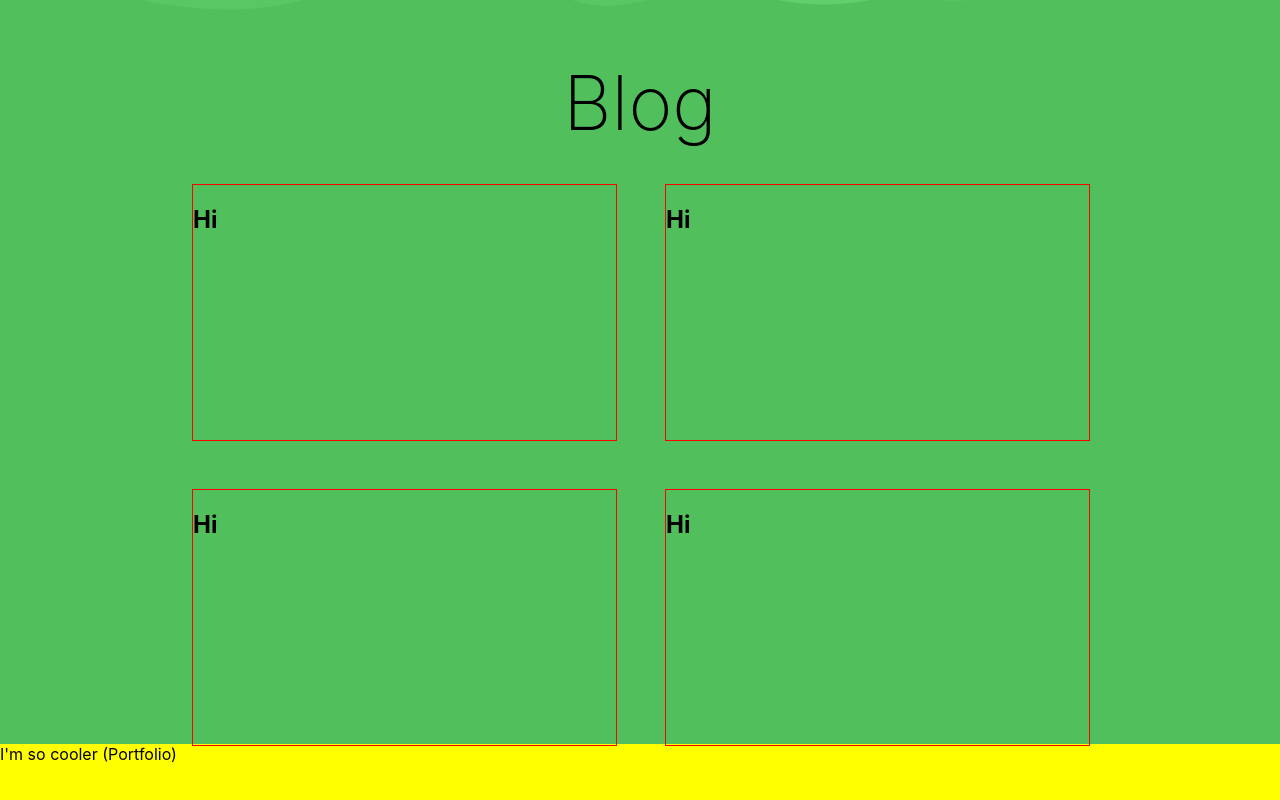
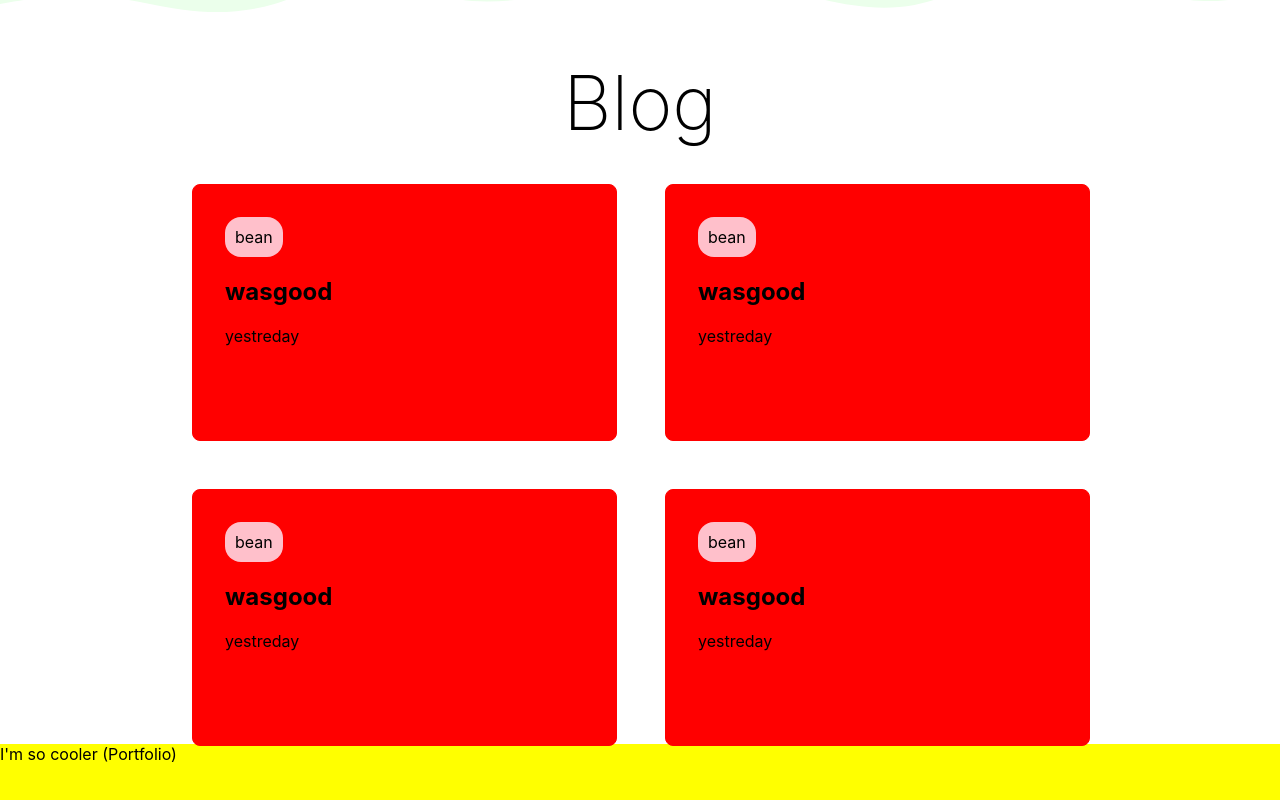
Before and after one commit to tathyagarg/tathyagarg.github.io, a React (Create React App) app: page / in a window 1280 px wide. Shown: the part 856-1656 px from the top of the page. Built offline with nearby package versions, Linux system fonts and the light colour scheme.

Commit message:
Made modifications to blog section

```diff
--- a/package.json
+++ b/package.json
@@ -1,6 +1,7 @@
 {
   "name": "portfolio",
   "version": "0.1.0",
+  "homepage": "https://tathyagarg.github.io",
   "private": true,
   "dependencies": {
     "@testing-library/jest-dom": "^5.17.0",
@@ -14,6 +15,8 @@
     "web-vitals": "^2.1.4"
   },
   "scripts": {
+    "predeploy": "npm run build",
+    "deploy": "gh-pages -d build",
     "start": "react-scripts start",
     "build": "react-scripts build",
     "test": "react-scripts test",
@@ -36,5 +39,8 @@
       "last 1 firefox version",
       "last 1 safari version"
     ]
+  },
+  "devDependencies": {
+    "gh-pages": "^6.1.1"
   }
 }
--- a/src/components/aboutme.js
+++ b/src/components/aboutme.js
@@ -1,4 +1,4 @@
-import React, {Component} from "react";
+import React from "react";
 import {Link} from "react-router-dom";
 import styled from "styled-components";
 
@@ -48,15 +48,14 @@ const Section = styled.section`
         bottom: 0;
         left: 0;
         right: 0;
-        background: linear-gradient(to bottom, rgba(0,0,0,0) 0%,rgba(145, 255, 157, 1) 100%);
+        background: linear-gradient(to bottom, rgba(145, 255, 157, 0) 0%,rgba(145, 255, 157, 1) 100%);
         height: 10%;
     }
 `
 // Transition into #91ff9d
 
 
-class AboutMeSection extends Component {
-    render() {
+function AboutMeSection() {
     return (
         <Section>
             <IntroductionLink to="/aboutme">
@@ -69,7 +68,6 @@ class AboutMeSection extends Component {
             </div>
         </Section>
     )
-    };
 }
 
 export default AboutMeSection
--- a/src/components/blog.js
+++ b/src/components/blog.js
@@ -1,11 +1,11 @@
-import React, {Component} from "react";
+import React from "react";
 import styled from "styled-components";
 import {Link} from "react-router-dom";
 import Waves from "../waves-1.svg";
 
 const MainDiv = styled.div`
     height: 100vh;
-    background-color: #50bf5c;
+    background-color: #ffffff;
     display: flex;
     justify-content: center;
 `
@@ -28,39 +28,59 @@ const Blogs = styled.div`
     width: 70%;
 `
 
-const BlogView = styled.div`
-    height: 100%;
-    width: 100%;
-    border: red solid 1px;
-    display: block;
-`
+function BlogView({contents}) {
+    const [head, date, color, tag] = contents;
 
-class BlogSection extends Component {
-    render() {
+    return (
+        <div style={{height: "100%", width: "100%", border: "red solid 1px", display: "block", backgroundColor: color, borderRadius: "0.5em"}}>
+            <div style={{margin: "2rem"}}>
+                <div style={{backgroundColor: "pink", display: "inline-block", height: "fit-content", borderRadius: "1em"}}>
+                    <p style={{margin: "10px"}}>{tag}</p>
+                </div>
+                <h1>{head}</h1>
+                <p>{date}</p>
+            </div>
+        </div>
+    )
+}
+
+function BlogSection() {
+    const content1 = blog1_contents();
+    const content2 = blog2_contents();
+    const content3 = blog3_contents();
+    const content4 = blog4_contents();
+
     return (
         <section>
             <img src={Waves} alt="Waves" style={{marginTop: "0", width: "100%", position: "absolute"}}></img>
             <MainDiv>
                 <Header>Blog</Header>
                 <Blogs>
-                        {/* These BlogViews will be automated to get their contents from a function */}
-                        <BlogView>
-                            <h1>Hi</h1>
-                        </BlogView>
-                        <BlogView>
-                            <h1>Hi</h1>
-                        </BlogView>
-                        <BlogView>
-                            <h1>Hi</h1>
-                        </BlogView>
-                        <BlogView>
-                            <h1>Hi</h1>
-                        </BlogView>
+                    {/* These BlogViews will be automated to get their contents from a funciton */}
+                    <BlogView contents={content1}/>
+                    <BlogView contents={content2}/>
+                    <BlogView contents={content3}/>
+                    <BlogView contents={content4}/>
                 </Blogs>
             </MainDiv>
         </section>
     )
 }
+
+function blog1_contents() {
+    return ["wasgood", "yestreday", "#ff0000", "bean"]
+}
+
+function blog2_contents() {
+    return ["wasgood", "yestreday", "#ff0000", "bean"]
+}
+
+function blog3_contents() {
+    return ["wasgood", "yestreday", "#ff0000", "bean"]
+}
+
+function blog4_contents() {
+    return ["wasgood", "yestreday", "#ff0000", "bean"]
 }
 
 export default BlogSection
```
Also changed, not shown: src/waves-1.svg, 1 other file (tests, documents, lock files or other folders). Lines whose indentation alone changed are shown as unchanged.
